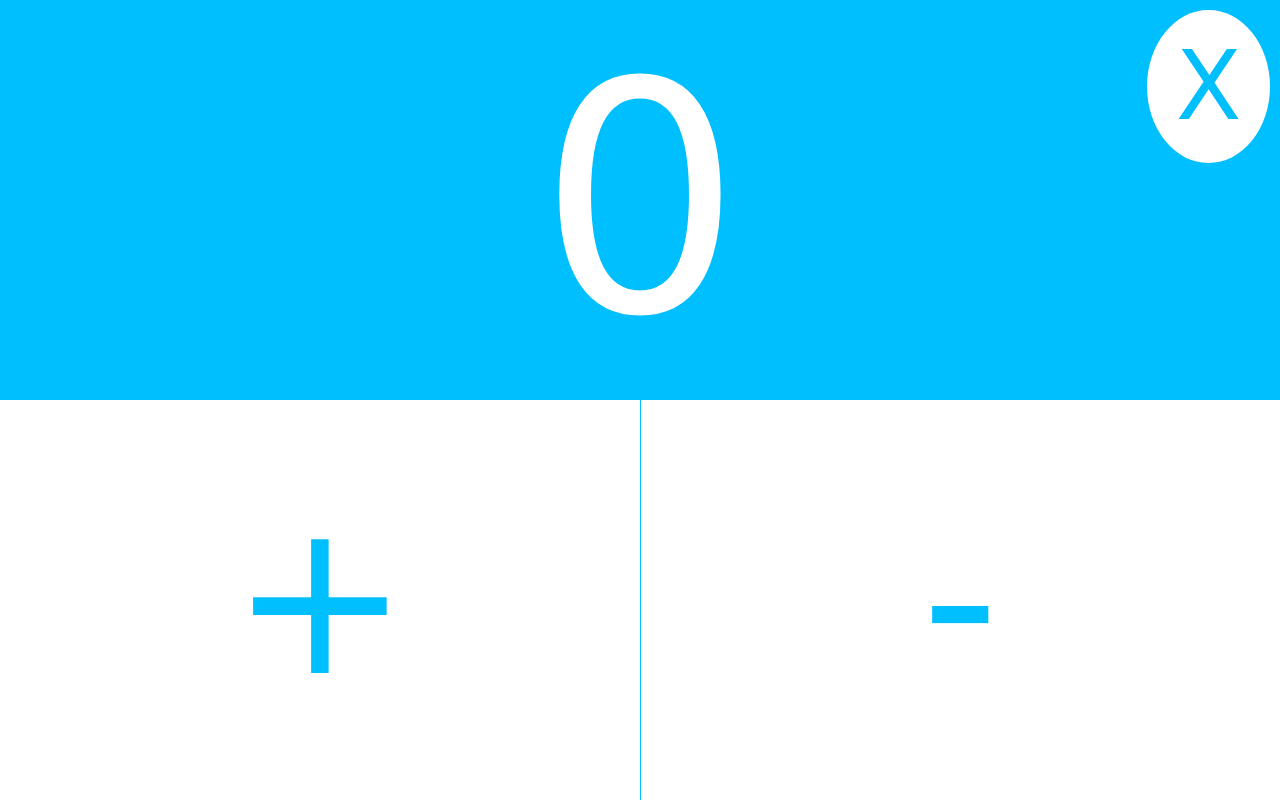
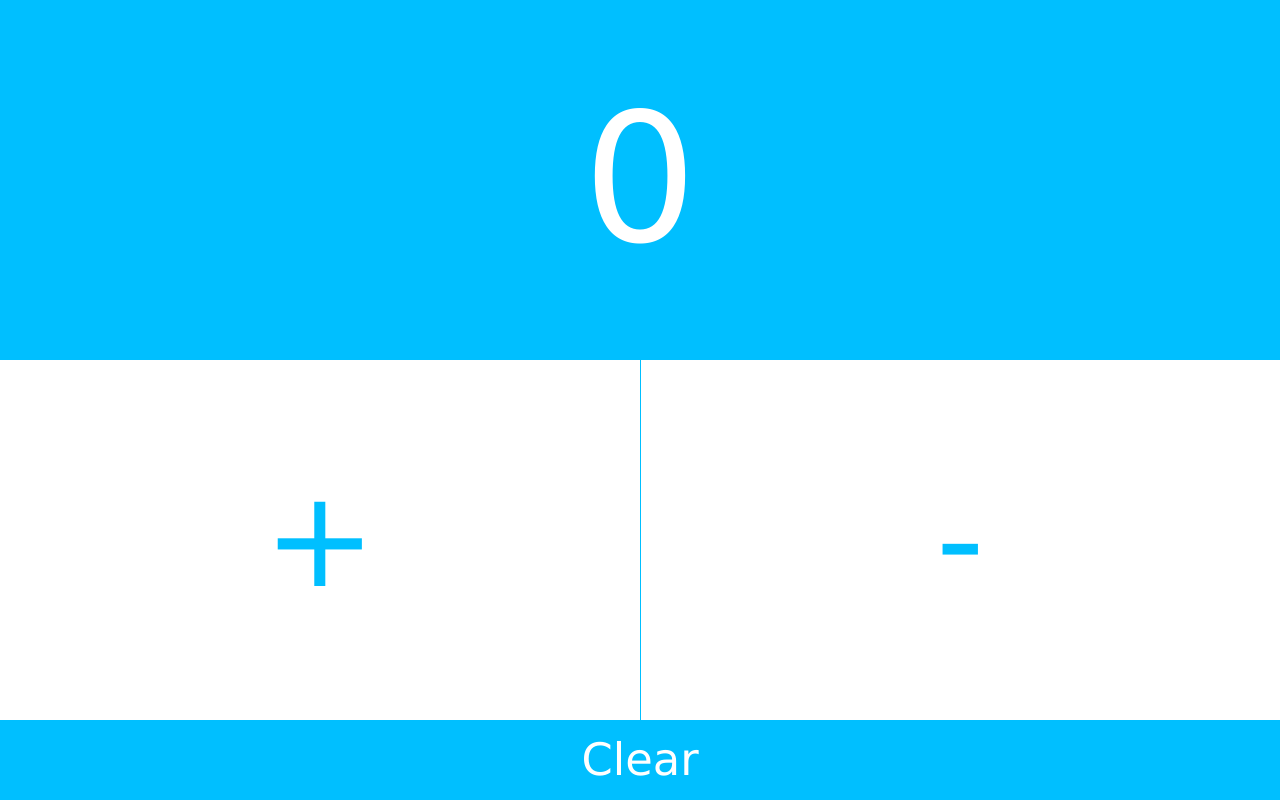
Before and after one commit to GDownes/lightcounter, a plain HTML site: page index.html in a window 1280 px wide. Drawn offline with Linux system fonts and the light colour scheme.

Commit message:
Reworking reset button

```diff
--- a/css/custom.css
+++ b/css/custom.css
@@ -18,15 +18,16 @@ html, body {
 }
 
 .count {
-    flex: 1;
-    height:50%;
+    flex: 9;
+    height:45%;
     background: #00BFFF;
     color: #FFF;
+	font-size: 400%;
 }
 
 .actions {
-    flex: 1;
-    height:50%;
+    flex: 9;
+    height:45%;
 }
 
 .split {
@@ -41,6 +42,7 @@ html, body {
     height:100%;
     background: #FFF;
     color: #00BFFF;
+	font-size: 300%;
 }
 
 .button {
@@ -56,18 +58,32 @@ html, body {
 }
 
 #clear {
-    position: absolute;
-    right: 0;
-    top: 0;
-    background: #FFF;
-    color: #00BFFF;
-    font-size: 0.3em;
-    padding: 0.3em;
-    margin: 0.1em;
-    border-radius: 50%;
+	background: #00BFFF;
+	color: #FFF;
+	flex: 2;
+    height:10%;
 }
 
 #clear:hover {
-    color: #008FFF;
-    cursor: pointer;
+    background: #008FFF;
 }
+
+@media all and (min-width: 50px)   {  body  { font-size:0.4em;  } }
+@media all and (min-width: 100px)  {  body  { font-size:0.6em;  } }
+@media all and (min-width: 200px)  {  body  { font-size:0.8em;  } }
+@media all and (min-width: 300px)  {  body  { font-size:1em;  } }
+@media all and (min-width: 400px)  {  body  { font-size:1.2em;  } }
+@media all and (min-width: 500px)  {  body  { font-size:1.4em;  } }
+@media all and (min-width: 600px)  {  body  { font-size:1.6em;  } }
+@media all and (min-width: 700px)  {  body  { font-size:1.8em;  } }
+@media all and (min-width: 800px)  {  body  { font-size:2em;  } }
+@media all and (min-width: 900px)  {  body  { font-size:2.2em;  } }
+@media all and (min-width: 1000px) {  body  { font-size:2.4em;  } }
+@media all and (min-width: 1100px) {  body  { font-size:2.6em;  } }
+@media all and (min-width: 1200px) {  body  { font-size:2.8em;  } }
+@media all and (min-width: 1300px) {  body  { font-size:3em;  } }
+@media all and (min-width: 1400px) {  body  { font-size:3.2em;  } }
+@media all and (min-width: 1500px) {  body  { font-size:3.4em;  } }
+@media all and (min-width: 1500px) {  body  { font-size:3.6em;  } }
+@media all and (min-width: 1600px) {  body  { font-size:3.8em;  } }
+@media all and (min-width: 1700px) {  body  { font-size:4em;  } }
--- a/index.html
+++ b/index.html
@@ -10,7 +10,6 @@
     <body>
         <div class="counter">
             <div class="count">
-                <div id="clear">X</div>
                 <div class="center">
                     <div id="countValue"></div>
                 </div>
@@ -29,6 +28,11 @@
                     </div>
                 </div>
             </div>
+			<div id="clear">
+				<div class="center">
+					<div>Clear</div>
+                </div>
+			</div>
         </div>
 
         <script src="vendor/jquery-1.11.1.js"></script>
--- a/js/main.js
+++ b/js/main.js
@@ -1,7 +1,7 @@
 $(function () {
     var count = 0;
-    $(".counter").fitText(0.4);
-    $(".button").fitText(0.3);
+    //$(".counter").fitText(0.4);
+    //$(".button").fitText(0.3);
     $("#countValue").text(count);
     $("#plus").on("click", function() {
         count = count + 1;
```
